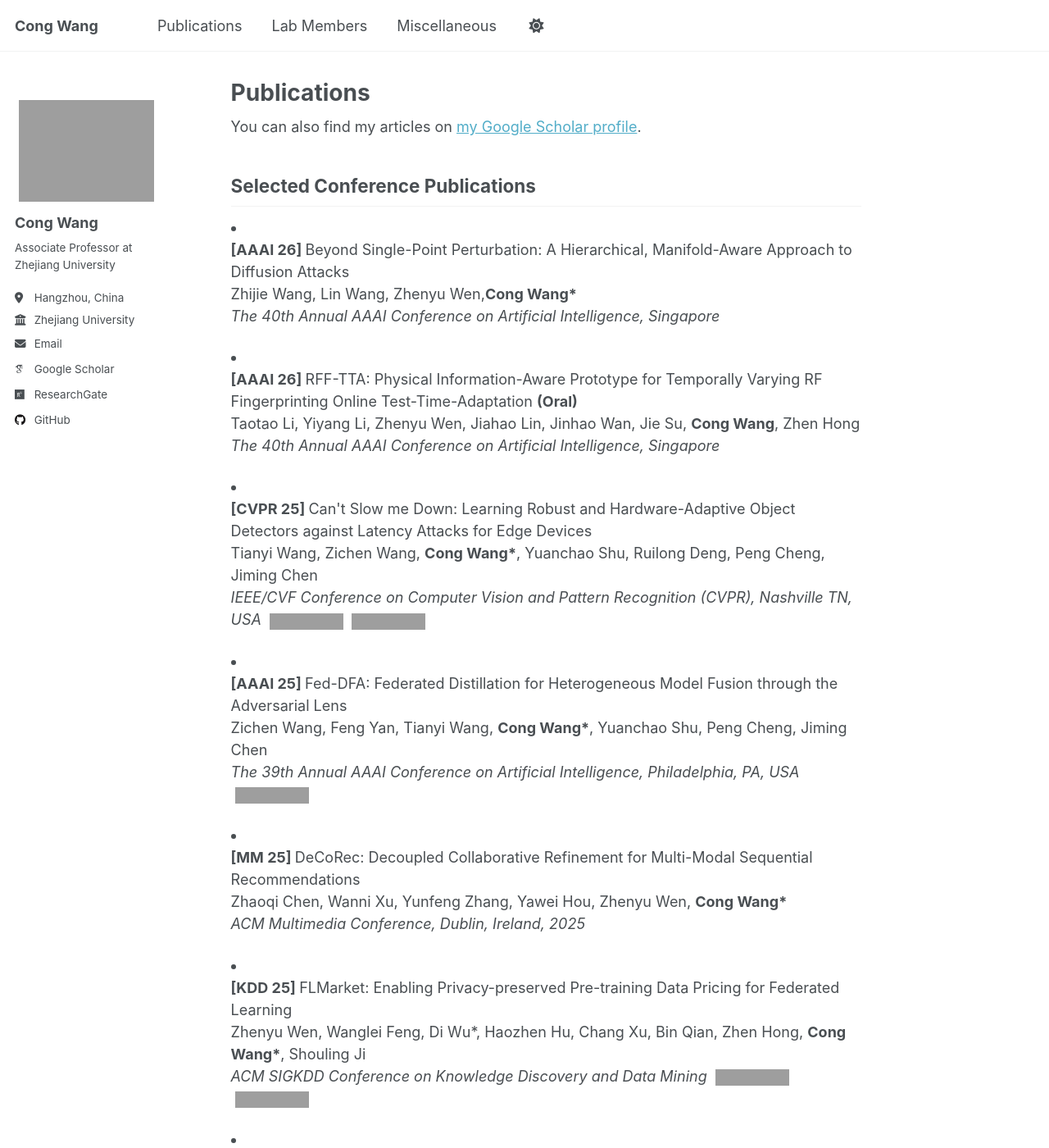
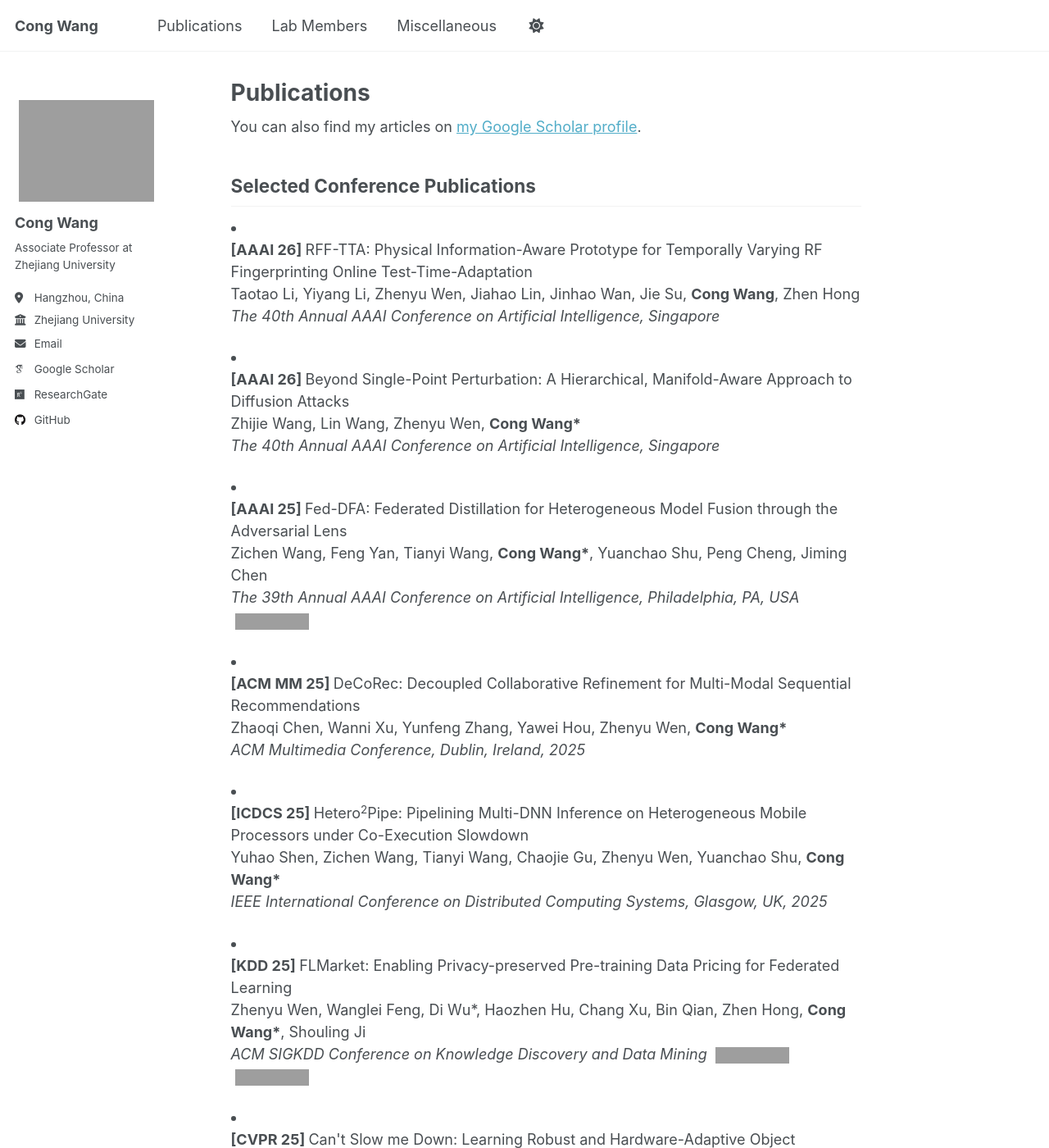
Before and after one commit to cwang-zju/cwang-zju.github.io, a Jekyll site: the page built from _pages/publications.md, in a window 1280 px wide and 1400 px high. Shown: the whole window at 82% size. Built offline with Jekyll 4.4.1, drawn with Linux system fonts in a browser that asks for light colours; some web fonts are replaced; some of the changed text lies outside the part shown; grey boxes are pictures that could not be loaded.

Commit message:
fix: 修正部分 md 文件排版格式

```diff
--- a/_pages/publications.md
+++ b/_pages/publications.md
@@ -5,27 +5,58 @@
 ---
 
 {% if site.author.googlescholar %}
-<div class="wordwrap">You can also find my articles on <a href="{{site.author.googlescholar}}">my Google Scholar profile</a>.</div>
+You can also find my articles on [my Google Scholar profile]({{site.author.googlescholar}}).
 {% endif %}
 
+## Selected Conference Publications
 
-## Selected Conference Publications
 <li>
 <p>
-<strong>[AAAI 26] </strong>Beyond Single-Point Perturbation: A Hierarchical, Manifold-Aware Approach to Diffusion Attacks<br>
-Zhijie Wang, Lin Wang, Zhenyu Wen,<strong>Cong Wang*</strong><br>
+<strong>[AAAI 26] </strong>RFF-TTA: Physical Information-Aware Prototype for Temporally Varying RF Fingerprinting Online Test-Time-Adaptation<br>
+Taotao Li, Yiyang Li, Zhenyu Wen, Jiahao Lin, Jinhao Wan, Jie Su, <strong>Cong Wang</strong>, Zhen Hong<br>
 <em>The 40th Annual AAAI Conference on Artificial Intelligence, Singapore</em>
 </p>
 </li>
 
 <li>
 <p>
-<strong>[AAAI 26] </strong>RFF-TTA: Physical Information-Aware Prototype for Temporally Varying RF Fingerprinting Online Test-Time-Adaptation <strong>(Oral)</strong><br>
-Taotao Li, Yiyang Li, Zhenyu Wen, Jiahao Lin, Jinhao Wan,  Jie Su, <strong>Cong Wang</strong>,  Zhen Hong <br>
+<strong>[AAAI 26] </strong>Beyond Single-Point Perturbation: A Hierarchical, Manifold-Aware Approach to Diffusion Attacks<br>
+Zhijie Wang, Lin Wang, Zhenyu Wen, <strong>Cong Wang*</strong><br>
 <em>The 40th Annual AAAI Conference on Artificial Intelligence, Singapore</em>
 </p>
 </li>
 
+<li>
+<p>
+<strong>[AAAI 25] </strong>Fed-DFA: Federated Distillation for Heterogeneous Model Fusion through the Adversarial Lens<br>
+Zichen Wang, Feng Yan, Tianyi Wang, <strong>Cong Wang*</strong>, Yuanchao Shu, Peng Cheng, Jiming Chen<br>
+<em>The 39th Annual AAAI Conference on Artificial Intelligence, Philadelphia, PA, USA</em> <a href="/files/aaai25.pdf" style="text-decoration: none; margin-left: 5px;"><img src="https://img.shields.io/badge/paper--%20?style=social&logo=arxiv" alt="paper link"></a>
+</p>
+</li>
+
+<li>
+<p>
+<strong>[ACM MM 25] </strong>DeCoRec: Decoupled Collaborative Refinement for Multi-Modal Sequential Recommendations<br>
+Zhaoqi Chen, Wanni Xu, Yunfeng Zhang, Yawei Hou, Zhenyu Wen, <strong>Cong Wang*</strong><br>
+<em>ACM Multimedia Conference, Dublin, Ireland, 2025</em>
+</p>
+</li>
+
+<li>
+<p>
+<strong>[ICDCS 25] </strong>Hetero<sup>2</sup>Pipe: Pipelining Multi-DNN Inference on Heterogeneous Mobile Processors under Co-Execution Slowdown<br>
+Yuhao Shen, Zichen Wang, Tianyi Wang, Chaojie Gu, Zhenyu Wen, Yuanchao Shu, <strong>Cong Wang*</strong><br>
+<em>IEEE International Conference on Distributed Computing Systems, Glasgow, UK, 2025</em>
+</p>
+</li>
+
+<li>
+<p>
+<strong>[KDD 25] </strong>FLMarket: Enabling Privacy-preserved Pre-training Data Pricing for Federated Learning<br>
+Zhenyu Wen, Wanglei Feng, Di Wu*, Haozhen Hu, Chang Xu, Bin Qian, Zhen Hong, <strong>Cong Wang*</strong>, Shouling Ji<br>
+<em>ACM SIGKDD Conference on Knowledge Discovery and Data Mining</em> <a href="https://www.youtube.com/watch?v=GNJfaPAP5K8" style="text-decoration: none; margin-left: 5px;"><img src="https://img.shields.io/badge/video--%20?style=social&logo=youtube" alt="video link"></a> <a href="https://arxiv.org/pdf/2411.11713" style="text-decoration: none; margin-left: 5px;"><img src="https://img.shields.io/badge/paper--%20?style=social&logo=arxiv" alt="paper link"></a>
+</p>
+</li>
 
 <li>
 <p>
@@ -35,43 +66,6 @@
 </p>
 </li>
 
-
-<li>
-<p>
-<strong>[AAAI 25] </strong>Fed-DFA: Federated Distillation for Heterogeneous Model Fusion through the Adversarial Lens<br>
-Zichen Wang, Feng Yan, Tianyi Wang, <strong>Cong Wang*</strong>, Yuanchao Shu, Peng Cheng, Jiming Chen<br>
-<em>The 39th Annual AAAI Conference on Artificial Intelligence, Philadelphia, PA, USA</em> <a href="/files/aaai25.pdf" style="text-decoration: none; margin-left: 5px;"><img src="https://img.shields.io/badge/paper--%20?style=social&logo=arxiv" alt="paper link"></a>
-</p>
-</li>
-
-
-<li>
-<p>
-<strong>[MM 25] </strong>DeCoRec: Decoupled Collaborative Refinement for Multi-Modal Sequential Recommendations<br>
-Zhaoqi Chen, Wanni Xu, Yunfeng Zhang, Yawei Hou, Zhenyu Wen, <strong>Cong Wang*</strong><br>
-<em>ACM Multimedia Conference, Dublin, Ireland, 2025</em>
-</p>
-</li>
-
-
-<li>
-<p>
-<strong>[KDD 25] </strong>FLMarket: Enabling Privacy-preserved Pre-training Data Pricing for Federated Learning<br>
-Zhenyu Wen, Wanglei Feng, Di Wu*, Haozhen Hu, Chang Xu, Bin Qian, Zhen Hong, <strong>Cong Wang*</strong>, Shouling Ji<br>
-<em>ACM SIGKDD Conference on Knowledge Discovery and Data Mining</em> <a href="https://www.youtube.com/watch?v=GNJfaPAP5K8" style="text-decoration: none; margin-left: 5px;"><img src="https://img.shields.io/badge/video--%20?style=social&logo=youtube" alt="video link"></a> <a href="https://arxiv.org/pdf/2411.11713" style="text-decoration: none; margin-left: 5px;"><img src="https://img.shields.io/badge/paper--%20?style=social&logo=arxiv" alt="paper link"></a>
-</p>
-</li>
-
-
-<li>
-<p>
-<strong>[ICDCS 25] </strong>Hetero<sup>2</sup>Pipe: Pipelining Multi-DNN Inference on Heterogeneous Mobile Processors under Co-Execution Slowdown<br>
-Yuhao Shen, Zichen Wang, Tianyi Wang, Chaojie Gu, Zhenyu Wen, Yuanchao Shu, <strong>Cong Wang*</strong><br>
-<em>IEEE International Conference on Distributed Computing Systems, Glasgow, UK, 2025</em>
-</p>
-</li>
-
-
 <li>
 <p>
 <strong>[IWQoS 24] </strong>Heterogeneity-aware memory efficient federated learning via progressive layer freezing<br>
@@ -79,7 +73,6 @@
 <em>IEEE/ACM 32nd International Symposium on Quality of Service (IWQoS), 2024</em>
 </p>
 </li>
-
 
 <li>
 <p>
@@ -89,7 +82,6 @@
 </p>
 </li>
 
-
 <li>
 <p>
 <strong>[ICDCS 22] </strong>Energy Minimization for Federated Asynchronous Learning on Battery-Powered Mobile Devices via Application Co-running<br>
@@ -97,7 +89,6 @@
 <em>IEEE International Conference on Distributed Computing Systems, 2022</em> <a href="/files/icdcs22.pdf" style="text-decoration: none; margin-left: 5px;"><img src="https://img.shields.io/badge/paper--%20?style=social&logo=arxiv" alt="paper link"></a>
 </p>
 </li>
-
 
 <li>
 <p>
@@ -107,6 +98,13 @@
 </p>
 </li>
 
+<li>
+<p>
+<strong>[ICDCS 20] </strong>E-Sharing: Data-driven Online Optimization of Parking Location Placement for Dockless Electric Bike Sharing<br>
+Pengzhan Zhou, Xin Wei, <strong>Cong Wang* and Yuanyuan Yang*</strong><br>
+<em>International Conference on Distributed Computing Systems (ICDCS), Singapore, 2020</em> <a href="https://colinzpz.github.io/files/icdcs20.pdf" style="text-decoration: none; margin-left: 5px;"><img src="https://img.shields.io/badge/paper--%20?style=social&logo=arxiv" alt="paper link"></a>
+</p>
+</li>
 
 <li>
 <p>
@@ -116,15 +114,13 @@
 </p>
 </li>
 
-
 <li>
 <p>
-<strong>[MM 20] </strong>Gangsweep: Sweep out neural backdoors by gan<br>
+<strong>[ACM MM 20] </strong>Gangsweep: Sweep out neural backdoors by gan<br>
 Liuwan Zhu, Rui Ning, <strong>Cong Wang</strong>, Chunsheng Xin, Hongyi Wu<br>
 <em>Proceedings of the 28th ACM International Conference on Multimedia, 2020</em>
 </p>
 </li>
-
 
 <li>
 <p>
@@ -134,7 +130,6 @@
 </p>
 </li>
 
-
 <li>
 <p>
 <strong>[IPDPS 20] </strong>Optimize Scheduling of Federated Learning on Battery-powered Mobile Devices<br>
@@ -142,16 +137,6 @@
 <em>IEEE International Parallel and Distributed Processing Symposium (IPDPS), New Orleans, LA, USA, 2020</em>
 </p>
 </li>
-
-
-<li>
-<p>
-<strong>[ICDCS 20] </strong>E-Sharing: Data-driven Online Optimization of Parking Location Placement for Dockless Electric Bike Sharing<br>
-Pengzhan Zhou, Xin Wei, <strong>Cong Wang* and Yuanyuan Yang*</strong><br>
-<em>International Conference on Distributed Computing Systems (ICDCS), Singapore, 2020</em> <a href="https://colinzpz.github.io/files/icdcs20.pdf" style="text-decoration: none; margin-left: 5px;"><img src="https://img.shields.io/badge/paper--%20?style=social&logo=arxiv" alt="paper link"></a>
-</p>
-</li>
-
 
 <li>
 <p>
@@ -161,15 +146,13 @@
 </p>
 </li>
 
-
 <li>
 <p>
-<strong>[MM 19] </strong>Close the Gap between Deep Learning and Mobile Intelligence by Incorporating Training in the Loop<br>
+<strong>[ACM MM 19] </strong>Close the Gap between Deep Learning and Mobile Intelligence by Incorporating Training in the Loop<br>
 <strong>Cong Wang*</strong>, Yanru Xiao, Xing Gao, Li Li, Jun Wang<br>
 <em>Proceedings of the 27th ACM International Conference on Multimedia, 2019</em>
 </p>
 </li>
-
 
 <li>
 <p>
@@ -179,7 +162,6 @@
 </p>
 </li>
 
-
 <li>
 <p>
 <strong>[INFOCOM 19] </strong>CapJack: Capture In-Browser Crypto-jacking by Deep Capsule Network through Behavioral Analysis<br>
@@ -187,7 +169,6 @@
 <em>IEEE Conference on Computer Communications, Paris, France, 2019</em>
 </p>
 </li>
-
 
 <li>
 <p>
@@ -197,7 +178,6 @@
 </p>
 </li>
 
-
 <li>
 <p>
 <strong>[IJCAI 18] </strong>GELU-Net: A Globally Encrypted, Locally Unencrypted Deep Neural Network for Privacy-Preserved Learning<br>
@@ -205,7 +185,6 @@
 <em>Proceedings of the Twenty-Seventh International Joint Conference on Artificial Intelligence</em> <a href="https://www.ijcai.org/Proceedings/2018/0547.pdf" style="text-decoration: none; margin-left: 5px;"><img src="https://img.shields.io/badge/paper--%20?style=social&logo=arxiv" alt="paper link"></a>
 </p>
 </li>
-
 
 <li>
 <p>
@@ -215,7 +194,6 @@
 </p>
 </li>
 
-
 <li>
 <p>
 <strong>[ICDCS 17] </strong>Leveraging Target k-Coverage in Wireless Rechargeable Sensor Network<br>
@@ -223,7 +201,6 @@
 <em>IEEE International Conference on Distributed Computing Systems, Atlanta, GA, 2017</em>
 </p>
 </li>
-
 
 <li>
 <p>
@@ -233,7 +210,6 @@
 </p>
 </li>
 
-
 <li>
 <p>
 <strong>[INFOCOM 16] </strong>A Hybrid Framework Combining Solar Energy Harvesting and Wireless Charging for Wireless Sensor Networks<br>
@@ -241,7 +217,6 @@
 <em>IEEE International Conference on Computer Communications, San Francisco, CA, 2016</em>
 </p>
 </li>
-
 
 <li>
 <p>
@@ -251,7 +226,6 @@
 </p>
 </li>
 
-
 <li>
 <p>
 <strong>[ICPP 15] </strong>Joint Wireless Charging and Sensor Activity Management in Wireless Rechargeable Sensor Networks<br>
@@ -260,7 +234,6 @@
 </p>
 </li>
 
-
 <li>
 <p>
 <strong>[SECON 14] </strong>Recharging Schedules for Wireless Sensor Networks with Vehicle Movement Costs and Capacity Constraints<br>
@@ -268,7 +241,6 @@
 <em>IEEE International Conference on Sensing Communication and Networking (IEEE SECON), Singapore, 2014</em>
 </p>
 </li>
-
 
 <li>
 <p>
@@ -279,8 +251,15 @@
 </li>
 
 
+## Selected Journal Publications
 
-## Selected Journal Publications
+<li>
+<p>
+<strong>[TNNLS 25] </strong>SENGraph: A Self-Learning Evolutionary and Node-Aware Graph Network for Soft Sensing in Industrial Processes<br>
+Feng Yan, <strong>Cong Wang</strong>, Zichen Wang, Yuhao Shen, Chunjie Yang<br>
+<em>IEEE Transactions on Neural Networks and Learning Systems</em>
+</p>
+</li>
 
 <li>
 <p>
@@ -290,15 +269,13 @@
 </p>
 </li>
 
-
 <li>
 <p>
-<strong>[TNNLS 25] </strong>SENGraph: A Self-Learning Evolutionary and Node-Aware Graph Network for Soft Sensing in Industrial Processes<br>
-Feng Yan, <strong>Cong Wang</strong>, Zichen Wang, Yuhao Shen, Chunjie Yang<br>
-<em>IEEE Transactions on Neural Networks and Learning Systems</em>
+<strong>[JPDC 24] </strong>PerfTop: Towards performance prediction of distributed learning over general topology<br>
+Changzhi Yan, Zehan Zhu, Youcheng Niu, <strong>Cong Wang</strong>, Cheng Zhuo, Jinming Xu<br>
+<em>Journal of Parallel and Distributed Computing</em>
 </p>
 </li>
-
 
 <li>
 <p>
@@ -308,7 +285,6 @@
 </p>
 </li>
 
-
 <li>
 <p>
 <strong>[ACM TOIT 24] </strong>Efficient Vertical Federated Unlearning via Fast Retraining<br>
@@ -316,16 +292,6 @@
 <em>ACM Transactions on Internet Technology</em>
 </p>
 </li>
-
-
-<li>
-<p>
-<strong>[JPDC 24] </strong>PerfTop: Towards performance prediction of distributed learning over general topology<br>
-Changzhi Yan, Zehan Zhu, Youcheng Niu, <strong>Cong Wang</strong>, Cheng Zhuo, Jinming Xu<br>
-<em>Journal of Parallel and Distributed Computing</em>
-</p>
-</li>
-
 
 <li>
 <p>
@@ -335,7 +301,6 @@
 </p>
 </li>
 
-
 <li>
 <p>
 <strong>[TMC 23] </strong>Design and Optimization of Solar-Powered Shared Electric Autonomous Vehicle System for Smart Cities<br>
@@ -343,7 +308,6 @@
 <em>IEEE Transactions on Mobile Computing</em>
 </p>
 </li>
-
 
 <li>
 <p>
@@ -353,6 +317,13 @@
 </p>
 </li>
 
+<li>
+<p>
+<strong>[TOSN 21] </strong>Design of Self-sustainable Wireless Sensor Networks with Energy Harvesting and Wireless Charging<br>
+Pengzhan Zhou, <strong>Cong Wang</strong>, Yuanyuan Yang<br>
+<em>ACM Transactions on Sensor Networks</em>
+</p>
+</li>
 
 <li>
 <p>
@@ -362,7 +333,6 @@
 </p>
 </li>
 
-
 <li>
 <p>
 <strong>[TC 21] </strong>K-level truthful incentivizing mechanism and generalized k-MAB problem<br>
@@ -370,16 +340,6 @@
 <em>IEEE Transactions on Computers</em>
 </p>
 </li>
-
-
-<li>
-<p>
-<strong>[TOSN 21] </strong>Design of Self-sustainable Wireless Sensor Networks with Energy Harvesting and Wireless Charging<br>
-Pengzhan Zhou, <strong>Cong Wang</strong>, Yuanyuan Yang<br>
-<em>ACM Transactions on Sensor Networks</em>
-</p>
-</li>
-
 
 <li>
 <p>
@@ -389,7 +349,6 @@
 </p>
 </li>
 
-
 <li>
 <p>
 <strong>[TMC 18] </strong>Combining Solar Energy Harvesting with Wireless Charging for Hybrid Wireless Sensor Networks<br>
@@ -397,7 +356,6 @@
 <em>IEEE Transactions on Mobile Computing</em>
 </p>
 </li>
-
 
 <li>
 <p>
@@ -407,6 +365,13 @@
 </p>
 </li>
 
+<li>
+<p>
+<strong>[TC 16] </strong>A Mobile Data Gathering Framework for Wireless Rechargeable Sensor Networks with Vehicle Movement Costs and Capacity Constraints<br>
+<strong>Cong Wang</strong>, Ji Li, Fan Ye, Yuanyuan Yang<br>
+<em>IEEE Transactions on Computers</em>
+</p>
+</li>
 
 <li>
 <p>
@@ -416,16 +381,6 @@
 </p>
 </li>
 
-
-<li>
-<p>
-<strong>[TC 16] </strong>A Mobile Data Gathering Framework for Wireless Rechargeable Sensor Networks with Vehicle Movement Costs and Capacity Constraints<br>
-<strong>Cong Wang</strong>, Ji Li, Fan Ye, Yuanyuan Yang<br>
-<em>IEEE Transactions on Computers</em>
-</p>
-</li>
-
-
 <li>
 <p>
 <strong>[TMC 16] </strong>DaGCM: A Concurrent Data Uploading Framework for Mobile Data Gathering in Wireless Sensor Networks<br>
@@ -433,7 +388,6 @@
 <em>IEEE Transactions on Mobile Computing</em>
 </p>
 </li>
-
 
 <li>
 <p>
@@ -443,7 +397,6 @@
 </p>
 </li>
 
-
 <li>
 <p>
 <strong>[TMC 14] </strong>NETWRAP: An NDN Based Real-TimeWireless Recharging Framework for Wireless Sensor Networks<br>
@@ -452,7 +405,6 @@
 </p>
 </li>
 
-
 <li>
 <p>
 <strong>[TMC 14] </strong>Joint Mobile Data Gathering and Energy Provisioning in Wireless Rechargeable Sensor Networks<br>
```
Also changed, not shown: README.md (+116 -6 lines), _pages/about.md (+4 -18 lines), _pages/lab.md (+3 -2 lines), _pages/misc.md (+1 -1 lines).
